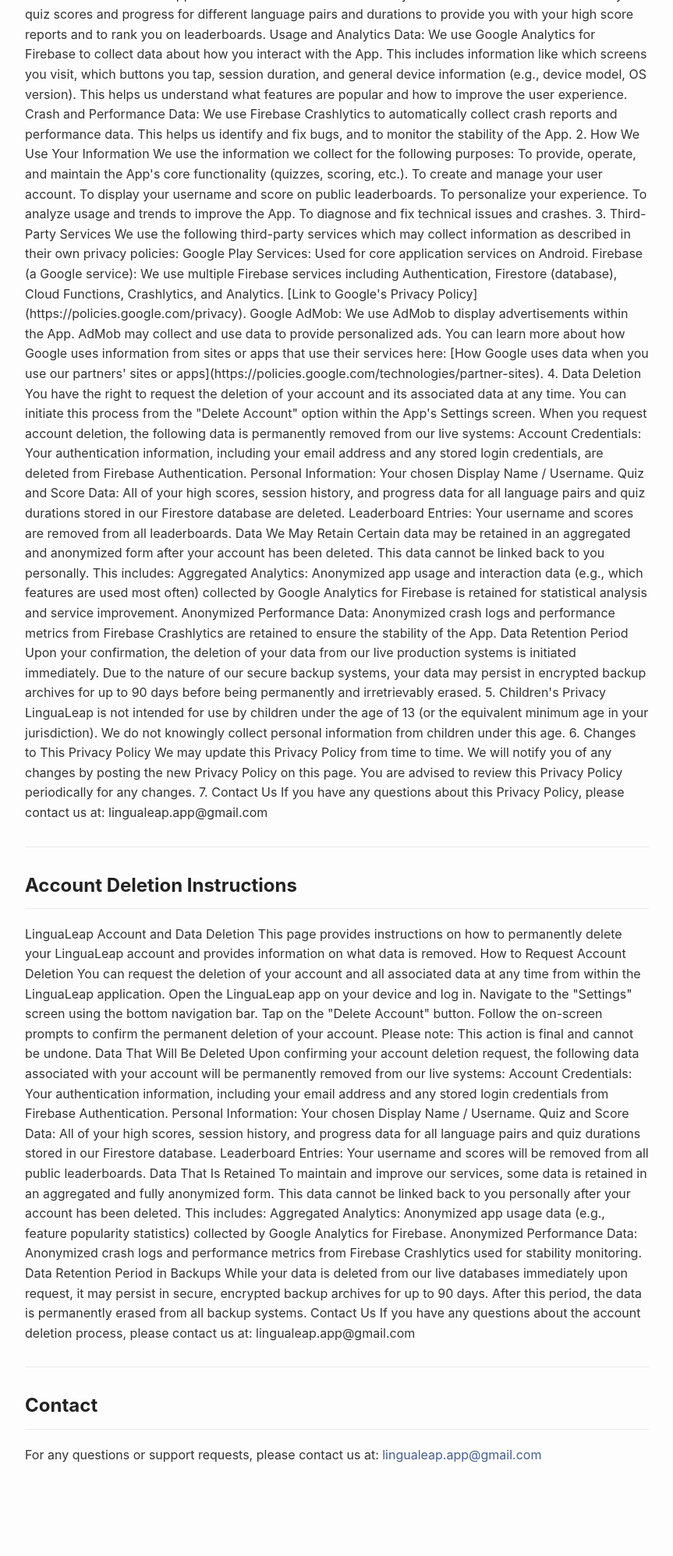
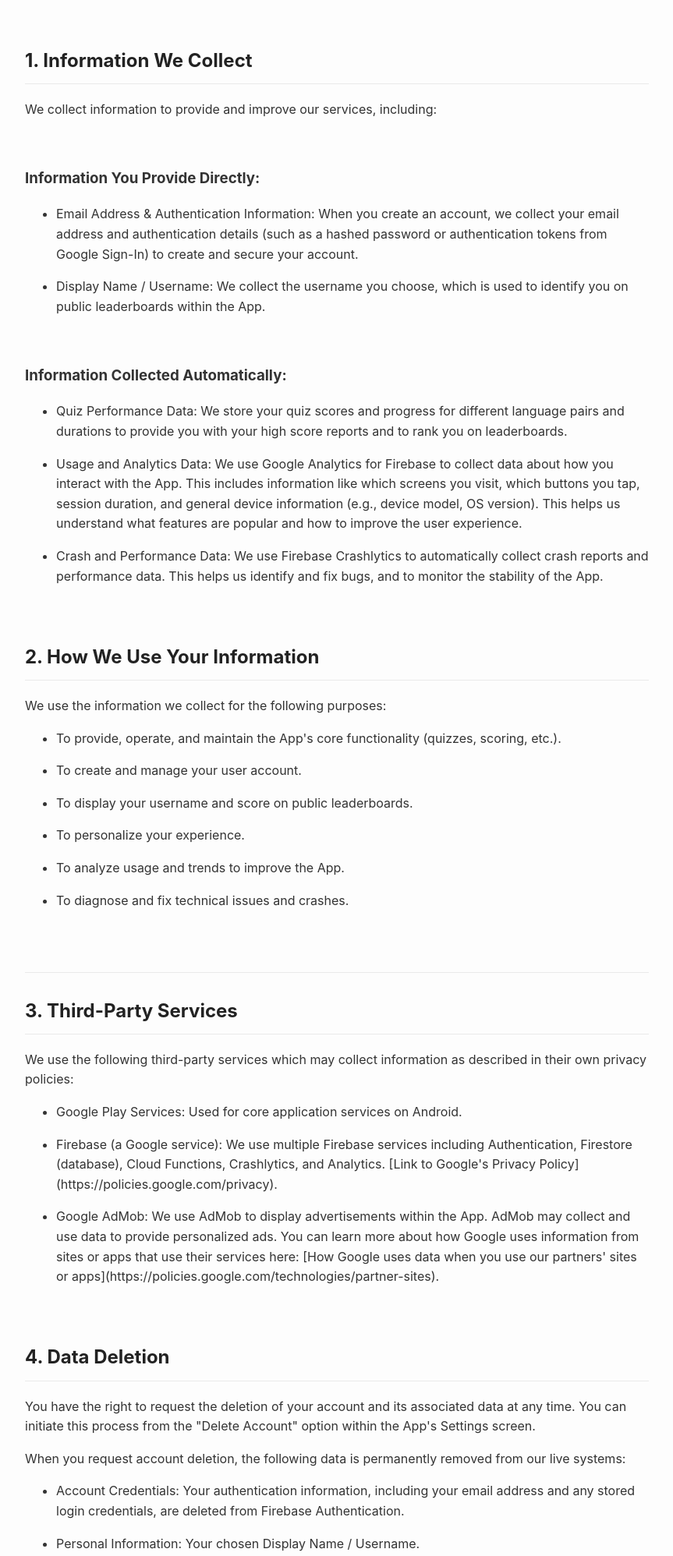
Before and after one commit to emreinan34/emreinan34.github.io, a plain HTML site: page index.html in a window 1280 px wide. Shown: the part 461-2457 px from the top of the page at 78% size, without its empty margins (208-1071 px from the left). Before the commit the page ends 2395 px from the top, so only its background shows below. Drawn offline with Linux system fonts and the light colour scheme.

Commit message:
Update index.html

```diff
--- a/index.html
+++ b/index.html
@@ -13,69 +13,117 @@
 
     <h2>Privacy Policy</h2>
     <p>
-      Privacy Policy for LinguaLeap
-
-      Effective Date: July 6, 2025
-
-      This Privacy Policy describes how Emre İnan ("we," "us," or "our") collects, uses, and shares information in connection with your use of our mobile application, LinguaLeap (the "App").
-
-      1. Information We Collect
-      We collect information to provide and improve our services, including:
-
-      Information You Provide Directly:
-      Email Address & Authentication Information: When you create an account, we collect your email address and authentication details (such as a hashed password or authentication tokens from Google Sign-In) to create and secure your account.
-      Display Name / Username: We collect the username you choose, which is used to identify you on public leaderboards within the App.
-
-      Information Collected Automatically:
-      Quiz Performance Data: We store your quiz scores and progress for different language pairs and durations to provide you with your high score reports and to rank you on leaderboards.
-      Usage and Analytics Data: We use Google Analytics for Firebase to collect data about how you interact with the App. This includes information like which screens you visit, which buttons you tap, session duration, and general device information (e.g., device model, OS version). This helps us understand what features are popular and how to improve the user experience.
-      Crash and Performance Data: We use Firebase Crashlytics to automatically collect crash reports and performance data. This helps us identify and fix bugs, and to monitor the stability of the App.
-
-      2. How We Use Your Information
-      We use the information we collect for the following purposes:
-
-      To provide, operate, and maintain the App's core functionality (quizzes, scoring, etc.).
-      To create and manage your user account.
-      To display your username and score on public leaderboards.
-      To personalize your experience.
-      To analyze usage and trends to improve the App.
-      To diagnose and fix technical issues and crashes.
-
-      3. Third-Party Services
-      We use the following third-party services which may collect information as described in their own privacy policies:
-
-      Google Play Services: Used for core application services on Android.
-      Firebase (a Google service): We use multiple Firebase services including Authentication, Firestore (database), Cloud Functions, Crashlytics, and Analytics. [Link to Google's Privacy Policy](https://policies.google.com/privacy).
-      Google AdMob: We use AdMob to display advertisements within the App. AdMob may collect and use data to provide personalized ads. You can learn more about how Google uses information from sites or apps that use their services here: [How Google uses data when you use our partners' sites or apps](https://policies.google.com/technologies/partner-sites).
-
-      4. Data Deletion
-      You have the right to request the deletion of your account and its associated data at any time. You can initiate this process from the "Delete Account" option within the App's Settings screen.
-
-      When you request account deletion, the following data is permanently removed from our live systems:
-
-      Account Credentials: Your authentication information, including your email address and any stored login credentials, are deleted from Firebase Authentication.
-      Personal Information: Your chosen Display Name / Username.
-      Quiz and Score Data: All of your high scores, session history, and progress data for all language pairs and quiz durations stored in our Firestore database are deleted.
-      Leaderboard Entries: Your username and scores are removed from all leaderboards.
-
-      Data We May Retain
-      Certain data may be retained in an aggregated and anonymized form after your account has been deleted. This data cannot be linked back to you personally. This includes:
-
-      Aggregated Analytics: Anonymized app usage and interaction data (e.g., which features are used most often) collected by Google Analytics for Firebase is retained for statistical analysis and service improvement.
-      Anonymized Performance Data: Anonymized crash logs and performance metrics from Firebase Crashlytics are retained to ensure the stability of the App.
-
-      Data Retention Period
-      Upon your confirmation, the deletion of your data from our live production systems is initiated immediately. Due to the nature of our secure backup systems, your data may persist in encrypted backup archives for up to 90 days before being permanently and irretrievably erased.
-
-      5. Children's Privacy
-      LinguaLeap is not intended for use by children under the age of 13 (or the equivalent minimum age in your jurisdiction). We do not knowingly collect personal information from children under this age.
-
-      6. Changes to This Privacy Policy
-      We may update this Privacy Policy from time to time. We will notify you of any changes by posting the new Privacy Policy on this page. You are advised to review this Privacy Policy periodically for any changes.
-
-      7. Contact Us
-      If you have any questions about this Privacy Policy, please contact us at:
-      lingualeap.app@gmail.com
+        <h1 class="CjVfdc"><span class="C9DxTc ">Privacy Policy for LinguaLeap</span></h1>
+        <p><strong><span class="C9DxTc ">Effective Date: July 6, 2025</span></strong></p>
+        <p class="zfr3Q CDt4Ke " dir="ltr"><span class="C9DxTc ">This Privacy Policy describes how Emre İnan ("we," "us," or "our") collects, uses, and shares information in connection with your use of our mobile application, LinguaLeap (the "App").</span>&nbsp;</p>
+        <div class="PPhIP rviiZ">&nbsp;</div>
+        <h2 class="CjVfdc"><span class="C9DxTc ">1. Information We Collect</span></h2>
+        <p class="zfr3Q CDt4Ke " dir="ltr"><span class="C9DxTc ">We collect information to provide and improve our services, including:</span>&nbsp;</p>
+        <p class="zfr3Q CDt4Ke " dir="ltr">&nbsp;</p>
+        <h3 class="CjVfdc"><span class="C9DxTc ">Information You Provide Directly:</span></h3>
+        <ul class="n8H08c UVNKR ">
+        <li class="zfr3Q TYR86d eD0Rn " dir="ltr">
+        <p class="zfr3Q CDt4Ke " dir="ltr"><span class="C9DxTc ">Email Address &amp; Authentication Information: When you create an account, we collect your email address and authentication details (such as a hashed password or authentication tokens from Google Sign-In) to create and secure your account.</span></p>
+        </li>
+        <li class="zfr3Q TYR86d eD0Rn " dir="ltr">
+        <p class="zfr3Q CDt4Ke " dir="ltr"><span class="C9DxTc ">Display Name / Username: We collect the username you choose, which is used to identify you on public leaderboards within the App.</span></p>
+        <p class="zfr3Q CDt4Ke " dir="ltr">&nbsp;</p>
+        </li>
+        </ul>
+        <h3 class="CjVfdc"><span class="C9DxTc ">Information Collected Automatically:</span></h3>
+        <ul class="n8H08c UVNKR ">
+        <li class="zfr3Q TYR86d eD0Rn " dir="ltr">
+        <p class="zfr3Q CDt4Ke " dir="ltr"><span class="C9DxTc ">Quiz Performance Data: We store your quiz scores and progress for different language pairs and durations to provide you with your high score reports and to rank you on leaderboards.</span></p>
+        </li>
+        <li class="zfr3Q TYR86d eD0Rn " dir="ltr">
+        <p class="zfr3Q CDt4Ke " dir="ltr"><span class="C9DxTc ">Usage and Analytics Data: We use Google Analytics for Firebase to collect data about how you interact with the App. This includes information like which screens you visit, which buttons you tap, session duration, and general device information (e.g., device model, OS version). This helps us understand what features are popular and how to improve the user experience.</span></p>
+        </li>
+        <li class="zfr3Q TYR86d eD0Rn " dir="ltr">
+        <p class="zfr3Q CDt4Ke " dir="ltr"><span class="C9DxTc ">Crash and Performance Data: We use Firebase Crashlytics to automatically collect crash reports and performance data. This helps us identify and fix bugs, and to monitor the stability of the App.</span></p>
+        <p class="zfr3Q CDt4Ke " dir="ltr">&nbsp;</p>
+        </li>
+        </ul>
+        <h2 class="CjVfdc"><span class="C9DxTc ">2. How We Use Your Information</span></h2>
+        <p class="zfr3Q CDt4Ke " dir="ltr"><span class="C9DxTc ">We use the information we collect for the following purposes:</span></p>
+        <ul class="n8H08c UVNKR ">
+        <li class="zfr3Q TYR86d eD0Rn " dir="ltr">
+        <p class="zfr3Q CDt4Ke " dir="ltr"><span class="C9DxTc ">To provide, operate, and maintain the App's core functionality (quizzes, scoring, etc.).</span></p>
+        </li>
+        <li class="zfr3Q TYR86d eD0Rn " dir="ltr">
+        <p class="zfr3Q CDt4Ke " dir="ltr"><span class="C9DxTc ">To create and manage your user account.</span></p>
+        </li>
+        <li class="zfr3Q TYR86d eD0Rn " dir="ltr">
+        <p class="zfr3Q CDt4Ke " dir="ltr"><span class="C9DxTc ">To display your username and score on public leaderboards.</span></p>
+        </li>
+        <li class="zfr3Q TYR86d eD0Rn " dir="ltr">
+        <p class="zfr3Q CDt4Ke " dir="ltr"><span class="C9DxTc ">To personalize your experience.</span></p>
+        </li>
+        <li class="zfr3Q TYR86d eD0Rn " dir="ltr">
+        <p class="zfr3Q CDt4Ke " dir="ltr"><span class="C9DxTc ">To analyze usage and trends to improve the App.</span></p>
+        </li>
+        <li class="zfr3Q TYR86d eD0Rn " dir="ltr">
+        <p class="zfr3Q CDt4Ke " dir="ltr"><span class="C9DxTc ">To diagnose and fix technical issues and crashes.</span></p>
+        </li>
+        </ul>
+        <h2 class="CjVfdc">&nbsp;</h2>
+        <h2 class="CjVfdc"><span class="C9DxTc ">3. Third-Party Services</span></h2>
+        <p class="zfr3Q CDt4Ke " dir="ltr"><span class="C9DxTc ">We use the following third-party services which may collect information as described in their own privacy policies:</span></p>
+        <ul class="n8H08c UVNKR ">
+        <li class="zfr3Q TYR86d eD0Rn " dir="ltr">
+        <p class="zfr3Q CDt4Ke " dir="ltr"><span class="C9DxTc ">Google Play Services: Used for core application services on Android.</span></p>
+        </li>
+        <li class="zfr3Q TYR86d eD0Rn " dir="ltr">
+        <p class="zfr3Q CDt4Ke " dir="ltr"><span class="C9DxTc ">Firebase (a Google service): We use multiple Firebase services including Authentication, Firestore (database), Cloud Functions, Crashlytics, and Analytics. [Link to Google's Privacy Policy](https://policies.google.com/privacy).</span></p>
+        </li>
+        <li class="zfr3Q TYR86d eD0Rn " dir="ltr">
+        <p class="zfr3Q CDt4Ke " dir="ltr"><span class="C9DxTc ">Google AdMob: We use AdMob to display advertisements within the App. AdMob may collect and use data to provide personalized ads. You can learn more about how Google uses information from sites or apps that use their services here: [How Google uses data when you use our partners' sites or apps](https://policies.google.com/technologies/partner-sites).</span>&nbsp;</p>
+        </li>
+        </ul>
+        <div class="CjVfdc">
+        <div class="PPhIP rviiZ">&nbsp;</div>
+        <h2 class="PPhIP rviiZ">4. Data Deletion</h2>
+        </div>
+        <p class="zfr3Q CDt4Ke " dir="ltr"><span class="C9DxTc ">You have the right to request the deletion of your account and its associated data at any time. You can initiate this process from the "Delete Account" option within the App's Settings screen.</span></p>
+        <p class="zfr3Q CDt4Ke " dir="ltr"><span class="C9DxTc ">When you request account deletion, the following data is permanently removed from our live systems:</span></p>
+        <ul class="n8H08c UVNKR ">
+        <li class="zfr3Q TYR86d eD0Rn " dir="ltr">
+        <p class="zfr3Q CDt4Ke " dir="ltr"><span class="C9DxTc ">Account Credentials:&nbsp;</span><span class="C9DxTc ">Your authentication information, including your email address and any stored login credentials, are deleted from Firebase Authentication.</span></p>
+        </li>
+        <li class="zfr3Q TYR86d eD0Rn " dir="ltr">
+        <p class="zfr3Q CDt4Ke " dir="ltr"><span class="C9DxTc ">Personal Information:&nbsp;</span><span class="C9DxTc ">Your chosen Display Name / Username.</span></p>
+        </li>
+        <li class="zfr3Q TYR86d eD0Rn " dir="ltr">
+        <p class="zfr3Q CDt4Ke " dir="ltr"><span class="C9DxTc ">Quiz and Score Data:&nbsp;</span><span class="C9DxTc ">All of your high scores, session history, and progress data for all language pairs and quiz durations stored in our Firestore database are deleted.</span></p>
+        </li>
+        <li class="zfr3Q TYR86d eD0Rn " dir="ltr">
+        <p class="zfr3Q CDt4Ke " dir="ltr"><span class="C9DxTc ">Leaderboard Entries:&nbsp;</span><span class="C9DxTc ">Your username and scores are removed from all leaderboards.</span>&nbsp;</p>
+        </li>
+        </ul>
+        <h3 class="CjVfdc">&nbsp;</h3>
+        <h3 class="CjVfdc"><span class="C9DxTc ">Data We May Retain</span></h3>
+        <p class="zfr3Q CDt4Ke " dir="ltr"><span class="C9DxTc ">Certain data may be retained in an aggregated and anonymized form after your account has been deleted. This data cannot be linked back to you personally. This includes:</span></p>
+        <ul class="n8H08c UVNKR ">
+        <li class="zfr3Q TYR86d eD0Rn " dir="ltr">
+        <p class="zfr3Q CDt4Ke " dir="ltr"><span class="C9DxTc ">Aggregated Analytics:</span><span class="C9DxTc ">&nbsp;Anonymized app usage and interaction data (e.g., which features are used most often) collected by Google Analytics for Firebase is retained for statistical analysis and service improvement.</span></p>
+        </li>
+        <li class="zfr3Q TYR86d eD0Rn " dir="ltr">
+        <p class="zfr3Q CDt4Ke " dir="ltr"><span class="C9DxTc ">Anonymized Performance Data:</span><span class="C9DxTc ">&nbsp;Anonymized crash logs and performance metrics from Firebase Crashlytics are retained to ensure the stability of the App.</span></p>
+        </li>
+        </ul>
+        <div class="GV3q8e yMxPgf  aP9Z7e">&nbsp;</div>
+        <h3 id="h.2a2q73j7b0qi" class="GV3q8e yMxPgf  aP9Z7e"><span class="C9DxTc ">Data Retention Period</span></h3>
+        <p class="zfr3Q CDt4Ke " dir="ltr"><span class="C9DxTc ">Upon your confirmation, the deletion of your data from our live production systems is initiated immediately. Due to the nature of our secure backup systems, your data may persist in encrypted backup archives for up to 90 days before being permanently and irretrievably erased.</span></p>
+        <div class="CjVfdc">&nbsp;</div>
+        <h2 class="CjVfdc"><span class="C9DxTc ">5. Children's Privacy</span></h2>
+        <p class="zfr3Q CDt4Ke " dir="ltr"><span class="C9DxTc ">LinguaLeap is not intended for use by children under the age of 13 (or the equivalent minimum age in your jurisdiction). We do not knowingly collect personal information from children under this age.</span>&nbsp;&nbsp;</p>
+        <p class="zfr3Q CDt4Ke " dir="ltr">&nbsp;</p>
+        <h2 class="zfr3Q CDt4Ke " dir="ltr"><span class="C9DxTc ">6. Changes to This Privacy Policy</span></h2>
+        <p class="zfr3Q CDt4Ke " dir="ltr"><span class="C9DxTc ">We may update this Privacy Policy from time to time. We will notify you of any changes by posting the new Privacy Policy on this page. You are advised to review this Privacy Policy periodically for any changes.</span></p>
+        <div class="CjVfdc">&nbsp;</div>
+        <h2 class="CjVfdc"><span class="C9DxTc ">7. Contact Us</span></h2>
+        <p class="zfr3Q CDt4Ke " dir="ltr"><span class="C9DxTc ">If you have any questions about this Privacy Policy, please contact us at:</span></p>
+        <p class="zfr3Q CDt4Ke " dir="ltr"><span class="C9DxTc ">lingualeap.app@gmail.com</span></p>
+        <!-- Comments are visible in the HTML source only -->
     </p>
 
     <hr>
```
